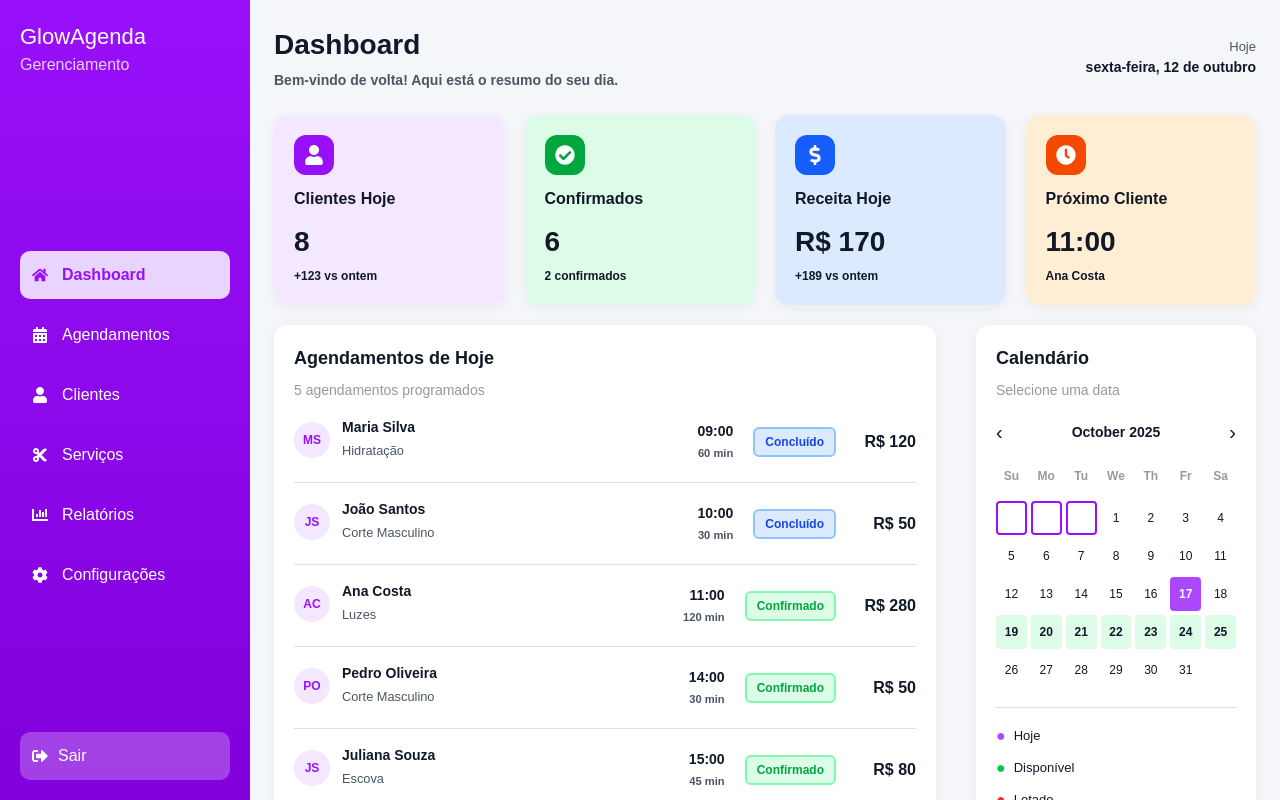
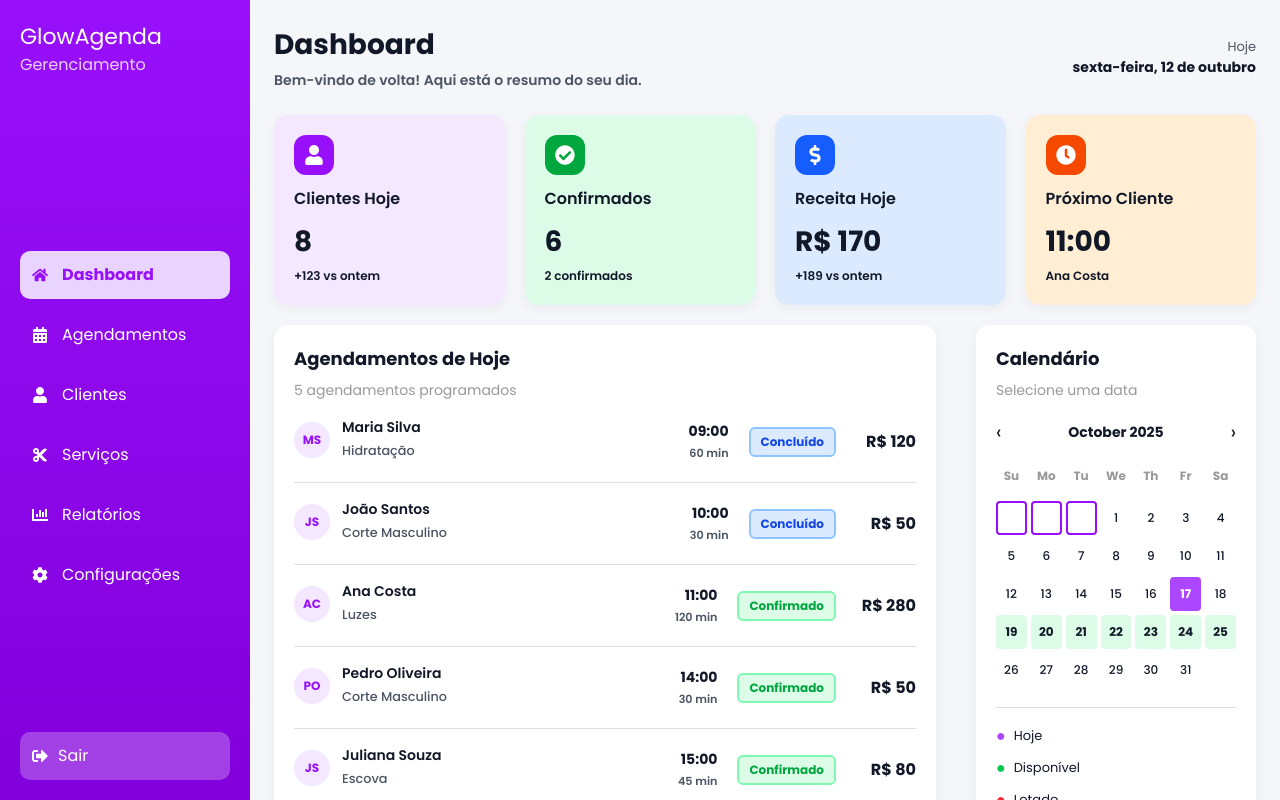
Before and after one commit to euduartesara/glow-agenda-v2, a Next.js app: page /dashboard in a window 1280 px wide. Built offline with nearby package versions, Linux system fonts and the light colour scheme.

Commit message:
feat(dashboard): add Poppins font styling for improved typography

```diff
--- a/app/dashboard/page.tsx
+++ b/app/dashboard/page.tsx
@@ -1,4 +1,5 @@
 import "./dashboard.css";
+import "./poppins.css";
 import Sidebar from "./Sidebar";
 import DashboardHeader from "./DashboardHeader";
 import StatsCards from "./StatsCards";
--- /dev/null
+++ b/app/dashboard/poppins.css
@@ -0,0 +1,15 @@
+@import url('https://fonts.googleapis.com/css2?family=Poppins:wght@400;500;600;700&display=swap');
+
+.poppins {
+  font-family: 'Poppins', Arial, Helvetica, sans-serif !important;
+}
+
+/* For all dashboard main content */
+.dashboard-content, .dashboard-content * {
+  font-family: 'Poppins', Arial, Helvetica, sans-serif !important;
+}
+
+/* For sidebar */
+.sidebar, .sidebar * {
+  font-family: 'Poppins', Arial, Helvetica, sans-serif !important;
+}
```
